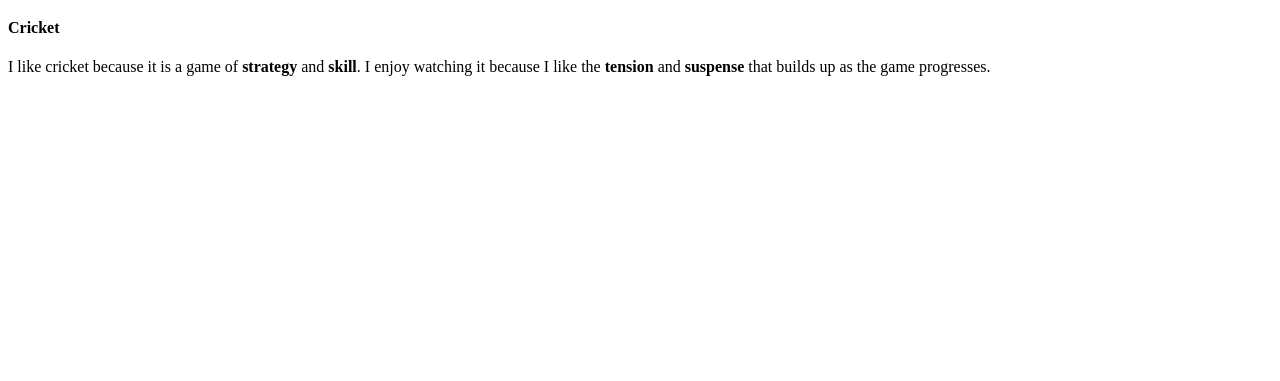
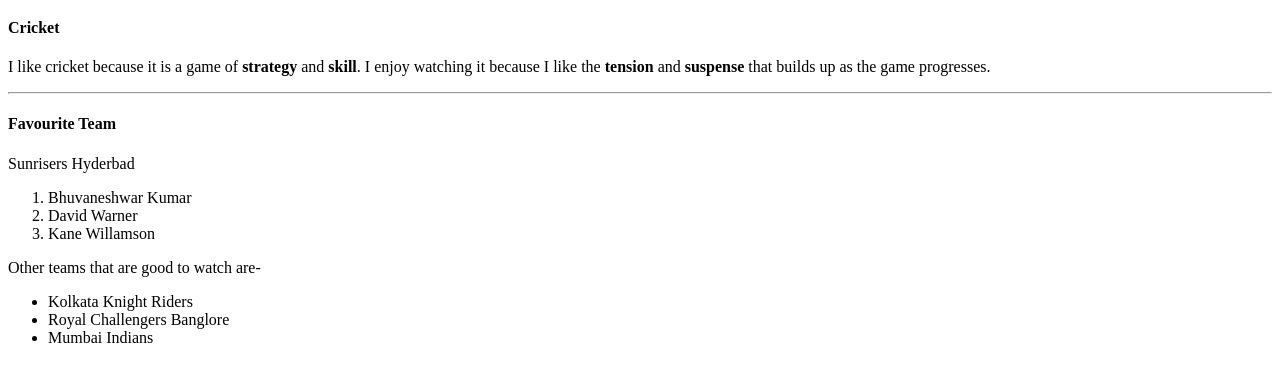
Before and after one commit to 44-563-Web-Apps-S23/44563-webapps-assignment-3-ashrithaboinipalli, a plain HTML site: page index.html in a window 1280 px wide. Shown: the part 61-442 px from the top of the page. Drawn offline with Linux system fonts and the light colour scheme.

Commit message:
added other good teams in that sport

```diff
--- a/index.html
+++ b/index.html
@@ -11,6 +11,20 @@
     I like cricket because it is a game of <b>strategy</b> and <b>skill</b>. I enjoy watching it
     because I like the <b>tension</b> and <b>suspense</b> that builds up as the game progresses.
 </p>
+<hr>
+<h4>Favourite Team</h4>
+<p>Sunrisers Hyderbad</p>
+<ol type="1">
+    <li>Bhuvaneshwar Kumar</li>
+    <li>David Warner</li>
+    <li>Kane Willamson</li>
+  </ol>
+<p>Other teams that are good to watch are-</p>
+<ul>
+    <li>Kolkata Knight Riders</li>
+    <li>Royal Challengers Banglore</li>
+    <li>Mumbai Indians</li>
+</ul>
 
 </body>
 </html>
```
